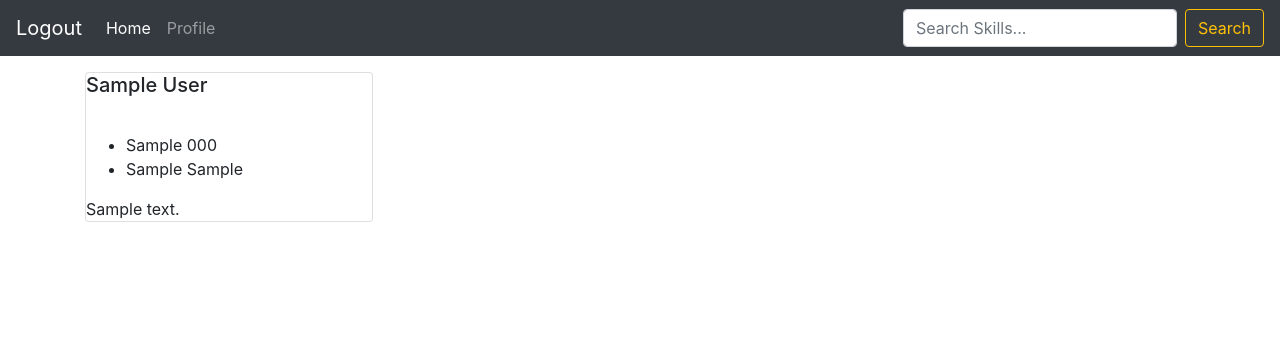
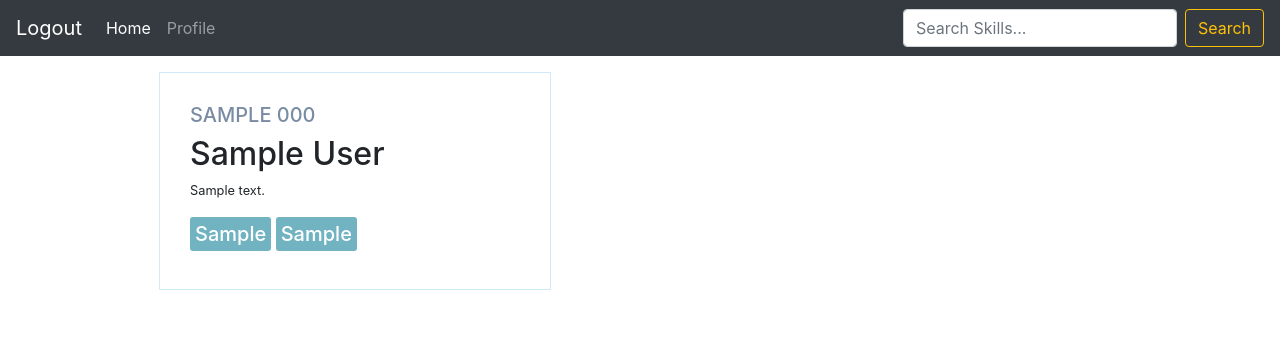
Before and after one commit to carolninganga/Skill-Share, a Node server app: page /members in a window 1280 px wide. Shown: the top 339 px of the page. Run offline with Node 20, Linux system fonts and the light colour scheme; a user stored in the database is signed in; tables that the repository leaves empty hold one stand-in row (values such as "Sample post"); some libraries are stand-ins or nearby versions.

Commit message:
added css

```diff
--- a/public/js/members.js
+++ b/public/js/members.js
@@ -10,14 +10,11 @@ $(document).ready(function() {
     for (var i = 0; i < data.length; i++) {
       var wellSection = $("<div>");
       // add a class to this div: 'well'
-      wellSection.addClass("card mt-3");
-      // add an id to the well to mark which well it is
-      wellSection.attr("style", "width: 18rem;");
-      // append the well to the well section
+      wellSection.addClass("portfolio-container mt-3");
+
       $("#member_cards").append(wellSection);
-      wellSection.append("<div><h5 class='card-title'>" + data[i].First_Name + " " + data[i].Last_Name + "</h5> <br> </div>");
-      wellSection.append("<ul class=‘list-group list-group-flush’> <li class=‘list-group-item’>" + data[i].City + " " + data[i].Zip_Code + "</li> <li class=‘list-group-item’>" + data[i].Skill_1 + " " + data[i].Skill_2 + "</li> </ul>");
-      wellSection.append("<p class='card-text'>" + data[i].Bio + "</p>")
+      wellSection.append("<div class='portfolio-card'> <div class='portfolioContent'><h5 class='cardCategory'>" + data[i].City + " " + data[i].Zip_Code + "</h5> <h2 class='portfolioTitle'>" + data[i].First_Name + " " + data[i].Last_Name + "</h2> <p>" + data[i].Bio + " <br> </p> <h5 class='tags'> " + data[i].Skill_1 + "</h5> <h5 class='tags'> " + data[i].Skill_2 + "</h5> </div> </div>");
+
     }
 });
 })
--- a/public/pages/members.html
+++ b/public/pages/members.html
@@ -7,7 +7,7 @@
   <meta name="viewport" content="width=device-width, initial-scale=1">
   <!-- <link rel="stylesheet" href="https://maxcdn.bootstrapcdn.com/bootswatch/3.3.7/lumen/bootstrap.min.css"> -->
   <link rel="stylesheet" href="https://stackpath.bootstrapcdn.com/bootstrap/4.4.1/css/bootstrap.min.css" integrity="sha384-Vkoo8x4CGsO3+Hhxv8T/Q5PaXtkKtu6ug5TOeNV6gBiFeWPGFN9MuhOf23Q9Ifjh" crossorigin="anonymous">
-  <link href="stylesheets/style.css" rel="stylesheet">
+  <link href="../stylesheets/members.css" rel="stylesheet">
 </head>
 
 <body>
--- /dev/null
+++ b/public/stylesheets/members.css
@@ -0,0 +1,62 @@
+
+.portfolio-container {
+    display: flex;
+    justify-content: center;
+  }
+  .portfolio-card {
+    display: flex;
+    flex-direction: row;
+    align-items: center;
+    justify-content: center;
+    height: 100%;
+    flex-wrap: wrap;
+    margin: 0 0 50px 0;
+    border: 1px solid rgba(111, 197, 231, 0.336);
+    max-width: 800px;
+    min-width: 200px;
+    padding: 20px 20px;
+    flex-shrink: 2;
+  }
+
+  @media only screen and (max-width: 820px) {
+    .portfolio-card {
+      max-width: 400px;
+    }
+  }
+
+  .portfolioContent {
+    width: 350px;
+    padding: 10px 10px;
+    text-align: left;
+    height: 100%;
+    max-height: 300px;
+    flex-shrink: 2;
+    /* border: 0.1px solid rgb(225, 221, 221); */
+  }
+  .portfolioContent p {
+    font-size: 0.8rem;
+  }
+  .middle {
+    opacity: 1;
+    position: absolute;
+    background-color: rgb(24, 104, 223);
+    color: white;
+    left: 41%;
+    top: 46%;
+    width: 75px;
+    text-align: center;
+    display: none;
+    cursor: pointer;
+    border-radius: 5px;
+  }
+  .tags {
+    background-color: rgb(114, 179, 194);
+    display: inline-block;
+    padding: 5px;
+    color: white;
+    border-radius: 3px;
+  }
+  .cardCategory {
+    text-transform: uppercase;
+    color: rgb(122, 139, 164);
+  }
```
